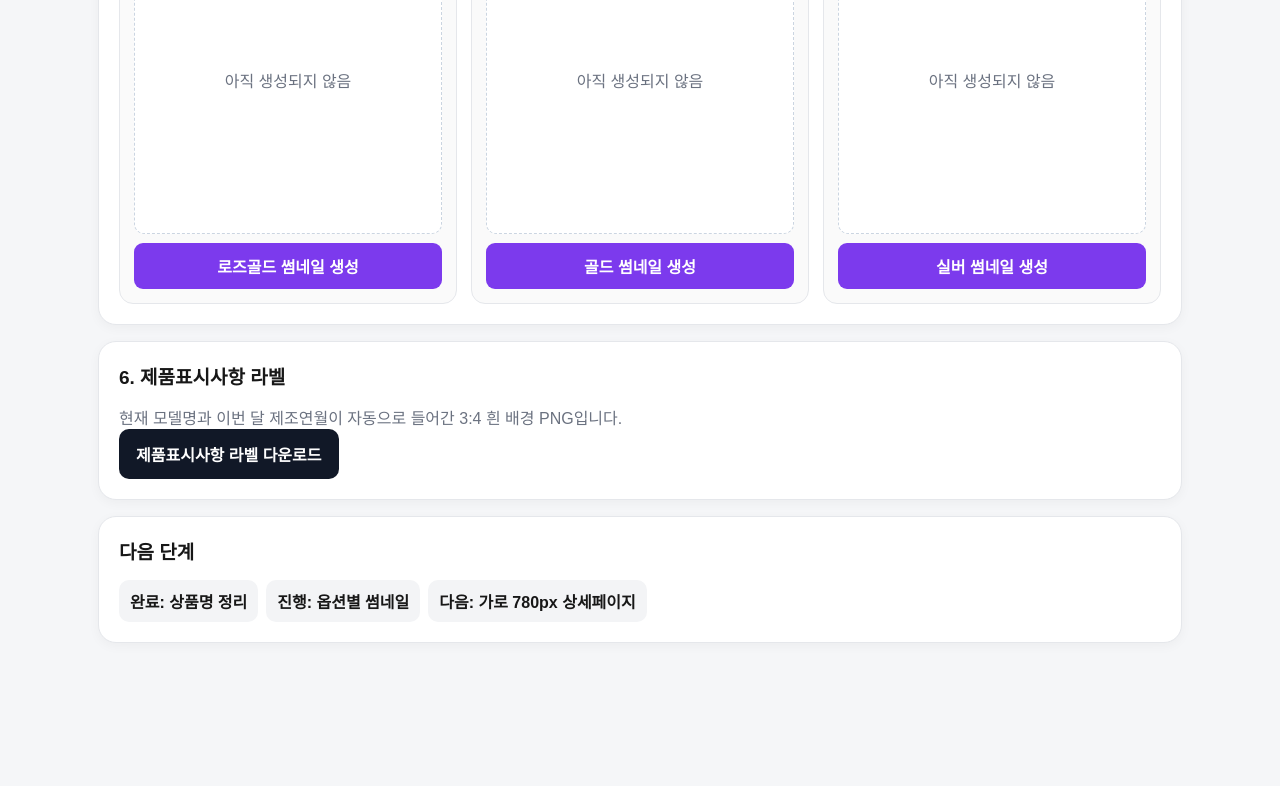
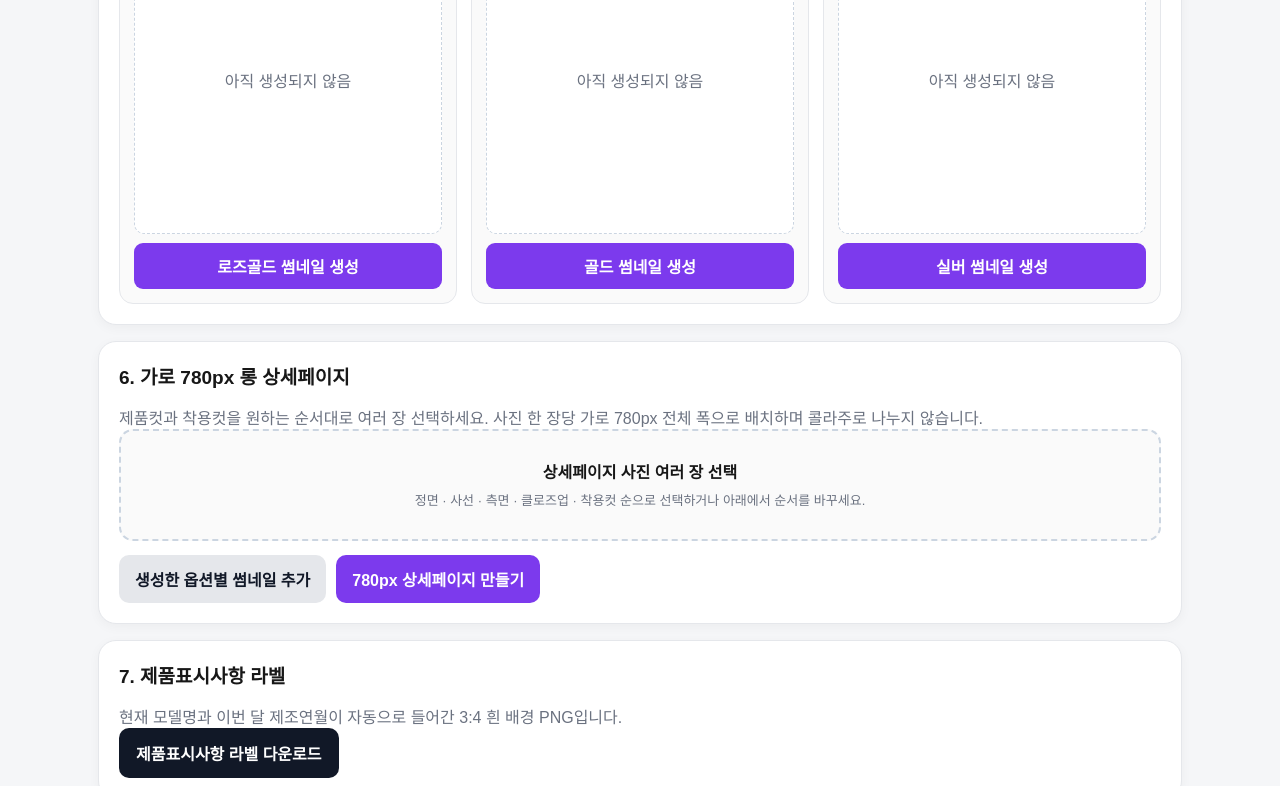
Before and after one commit to noidb/noidb-os, a Next.js app: page / in a window 1280 px wide. Shown: the part 2000-2786 px from the top of the page. Before the commit the page ends 2703 px from the top, so only its background shows below. Built offline with nearby package versions, Linux system fonts and the light colour scheme.

Commit message:
Add files via upload

```diff
--- a/app/globals.css
+++ b/app/globals.css
@@ -17,3 +17,32 @@
 .purple{background:#7c3aed;color:#fff}
 .labelButton{border:0;border-radius:10px;padding:13px 17px;font-weight:800;cursor:pointer}
 @media(max-width:760px){.thumbnailGrid{grid-template-columns:1fr}}
+
+.multiUpload{display:flex;flex-direction:column;align-items:center;justify-content:center;gap:8px;border:2px dashed #cbd5e1;border-radius:14px;padding:28px;text-align:center;background:#fafafa;cursor:pointer}
+.multiUpload input{display:none}
+.multiUpload span{font-size:13px;color:#6b7280;line-height:1.5}
+.detailActions{display:flex;gap:10px;margin-top:14px;flex-wrap:wrap}
+.detailActions button{border:0;border-radius:10px;padding:12px 16px;font-weight:800;cursor:pointer}
+.secondaryButton{background:#e5e7eb;color:#111827}
+.purpleButton{background:#7c3aed;color:#fff}
+.detailMessage{font-weight:700;color:#15803d;line-height:1.5}
+.detailList{display:grid;gap:10px;margin-top:16px}
+.detailItem{display:flex;gap:12px;align-items:center;border:1px solid #e5e7eb;border-radius:12px;padding:10px;background:#fafafa}
+.detailItem img{width:88px;height:88px;object-fit:cover;border-radius:9px;background:#fff}
+.detailItemInfo{flex:1;min-width:0}
+.detailItemInfo strong{display:block;overflow:hidden;text-overflow:ellipsis;white-space:nowrap}
+.detailItemButtons{display:flex;gap:7px;margin-top:9px;flex-wrap:wrap}
+.detailItemButtons button{border:0;border-radius:8px;padding:8px 11px;font-weight:700;cursor:pointer;background:#e5e7eb}
+.detailItemButtons button:disabled{opacity:.35;cursor:not-allowed}
+.detailItemButtons .removeButton{background:#fee2e2;color:#b91c1c}
+.detailResult{margin-top:22px}
+.detailResult h3{margin-bottom:12px}
+.detailPreviewFrame{max-height:750px;overflow:auto;border:1px solid #d1d5db;background:#e5e7eb;padding:8px;border-radius:12px}
+.detailPreviewFrame img{display:block;width:100%;max-width:780px;height:auto;margin:0 auto;background:#fff}
+.detailDownload{width:100%;border:0;border-radius:10px;padding:13px;margin-top:12px;font-weight:800;cursor:pointer}
+@media(max-width:760px){
+  .detailActions{flex-direction:column}
+  .detailActions button{width:100%}
+  .detailItem{align-items:flex-start}
+  .detailItem img{width:72px;height:72px}
+}
--- a/app/page.tsx
+++ b/app/page.tsx
@@ -17,6 +17,12 @@ type Analysis = {
 };
 
 type ThumbnailMap = Record<string, string>;
+
+type DetailImage = {
+  id: string;
+  name: string;
+  dataUrl: string;
+};
 
 const codeMap: Record<string, string> = {
   반지:"wr", 귀걸이:"we", 목걸이:"wn", 팔찌:"wb",
@@ -55,6 +61,9 @@ export default function Home() {
   const [message, setMessage] = useState("");
   const [thumbnails, setThumbnails] = useState<ThumbnailMap>({});
   const [thumbnailLoading, setThumbnailLoading] = useState("");
+  const [detailImages, setDetailImages] = useState<DetailImage[]>([]);
+  const [detailPreview, setDetailPreview] = useState("");
+  const [detailMessage, setDetailMessage] = useState("");
 
   const model = useMemo(() => {
     const no = product.modelNo.replace(/\D/g,"").padStart(4,"0");
@@ -164,6 +173,121 @@ export default function Home() {
     URL.revokeObjectURL(url);
   };
 
+  const onDetailImages = (e: ChangeEvent<HTMLInputElement>) => {
+    const files = Array.from(e.target.files ?? []);
+    if (!files.length) return;
+
+    Promise.all(
+      files.map(
+        file =>
+          new Promise<DetailImage>((resolve, reject) => {
+            const reader = new FileReader();
+            reader.onload = () =>
+              resolve({
+                id: `${Date.now()}-${Math.random()}`,
+                name: file.name,
+                dataUrl: String(reader.result ?? ""),
+              });
+            reader.onerror = reject;
+            reader.readAsDataURL(file);
+          })
+      )
+    )
+      .then(items => {
+        setDetailImages(prev => [...prev, ...items]);
+        setDetailMessage(`${items.length}장의 상세페이지 사진을 추가했습니다.`);
+      })
+      .catch(() => setDetailMessage("사진을 불러오지 못했습니다."));
+  };
+
+  const moveDetailImage = (index: number, direction: -1 | 1) => {
+    setDetailImages(prev => {
+      const next = [...prev];
+      const target = index + direction;
+      if (target < 0 || target >= next.length) return prev;
+      [next[index], next[target]] = [next[target], next[index]];
+      return next;
+    });
+    setDetailPreview("");
+  };
+
+  const removeDetailImage = (id: string) => {
+    setDetailImages(prev => prev.filter(item => item.id !== id));
+    setDetailPreview("");
+  };
+
+  const loadImage = (src: string) =>
+    new Promise<HTMLImageElement>((resolve, reject) => {
+      const img = new Image();
+      img.onload = () => resolve(img);
+      img.onerror = reject;
+      img.src = src;
+    });
+
+  const buildDetailPage = async () => {
+    if (!detailImages.length) {
+      setDetailMessage("상세페이지에 사용할 사진을 먼저 여러 장 선택해주세요.");
+      return;
+    }
+
+    setDetailMessage("780px 롱 상세페이지를 만들고 있습니다...");
+    try {
+      const width = 780;
+      const gap = 16;
+      const prepared = await Promise.all(
+        detailImages.map(async item => {
+          const img = await loadImage(item.dataUrl);
+          const height = Math.max(1, Math.round((img.height / img.width) * width));
+          return { img, height };
+        })
+      );
+
+      const totalHeight =
+        prepared.reduce((sum, item) => sum + item.height, 0) +
+        gap * Math.max(0, prepared.length - 1);
+
+      const canvas = document.createElement("canvas");
+      canvas.width = width;
+      canvas.height = totalHeight;
+      const ctx = canvas.getContext("2d");
+      if (!ctx) throw new Error("캔버스를 만들 수 없습니다.");
+
+      ctx.fillStyle = "#FFFFFF";
+      ctx.fillRect(0, 0, width, totalHeight);
+
+      let y = 0;
+      for (const item of prepared) {
+        ctx.drawImage(item.img, 0, y, width, item.height);
+        y += item.height + gap;
+      }
+
+      const dataUrl = canvas.toDataURL("image/jpeg", 0.94);
+      setDetailPreview(dataUrl);
+      setDetailMessage(
+        `상세페이지 완성: 가로 780px · 사진 ${detailImages.length}장 · 세로 ${totalHeight}px`
+      );
+    } catch (error) {
+      setDetailMessage(
+        `오류: ${error instanceof Error ? error.message : "상세페이지 생성 실패"}`
+      );
+    }
+  };
+
+  const addGeneratedThumbnailsToDetail = () => {
+    const items = Object.entries(thumbnails).map(([option, dataUrl]) => ({
+      id: `${Date.now()}-${option}-${Math.random()}`,
+      name: `${option} 썸네일`,
+      dataUrl,
+    }));
+    if (!items.length) {
+      setDetailMessage("먼저 옵션별 썸네일을 생성해주세요.");
+      return;
+    }
+    setDetailImages(prev => [...prev, ...items]);
+    setDetailPreview("");
+    setDetailMessage(`생성된 썸네일 ${items.length}장을 상세페이지 목록에 추가했습니다.`);
+  };
+
   const generateThumbnail = async (option: string) => {
     if (!imageDataUrl) {
       setMessage("먼저 제품사진을 선택해주세요.");
@@ -247,8 +371,8 @@ export default function Home() {
   return (
     <main className="shell">
       <header className="hero">
-        <div><p className="eyebrow">NOID-B OS V4</p><h1>AI 상품등록 도우미</h1>
-        <p className="sub">상품명을 깔끔하게 정리하고 옵션별 썸네일과 제품표시사항을 생성합니다.</p></div>
+        <div><p className="eyebrow">NOID-B OS V5</p><h1>AI 상품등록 도우미</h1>
+        <p className="sub">상품정보·옵션별 썸네일·780px 롱 상세페이지를 한 번에 만듭니다.</p></div>
         <span className="pill">AI 사진분석</span>
       </header>
 
@@ -353,14 +477,81 @@ export default function Home() {
         </div>
 
         <div className="card full">
-          <h2>6. 제품표시사항 라벨</h2>
+          <h2>6. 가로 780px 롱 상세페이지</h2>
+          <p className="note">
+            제품컷과 착용컷을 원하는 순서대로 여러 장 선택하세요.
+            사진 한 장당 가로 780px 전체 폭으로 배치하며 콜라주로 나누지 않습니다.
+          </p>
+
+          <label className="multiUpload">
+            <input type="file" accept="image/*" multiple onChange={onDetailImages} />
+            <strong>상세페이지 사진 여러 장 선택</strong>
+            <span>정면 · 사선 · 측면 · 클로즈업 · 착용컷 순으로 선택하거나 아래에서 순서를 바꾸세요.</span>
+          </label>
+
+          <div className="detailActions">
+            <button className="secondaryButton" onClick={addGeneratedThumbnailsToDetail}>
+              생성한 옵션별 썸네일 추가
+            </button>
+            <button className="purpleButton" onClick={buildDetailPage}>
+              780px 상세페이지 만들기
+            </button>
+          </div>
+
+          {detailMessage && <p className="detailMessage">{detailMessage}</p>}
+
+          {detailImages.length > 0 && (
+            <div className="detailList">
+              {detailImages.map((item, index) => (
+                <div className="detailItem" key={item.id}>
+                  <img src={item.dataUrl} alt={item.name} />
+                  <div className="detailItemInfo">
+                    <strong>{index + 1}. {item.name}</strong>
+                    <div className="detailItemButtons">
+                      <button disabled={index === 0} onClick={() => moveDetailImage(index, -1)}>
+                        위로
+                      </button>
+                      <button
+                        disabled={index === detailImages.length - 1}
+                        onClick={() => moveDetailImage(index, 1)}
+                      >
+                        아래로
+                      </button>
+                      <button className="removeButton" onClick={() => removeDetailImage(item.id)}>
+                        삭제
+                      </button>
+                    </div>
+                  </div>
+                </div>
+              ))}
+            </div>
+          )}
+
+          {detailPreview && (
+            <div className="detailResult">
+              <h3>완성된 상세페이지 미리보기</h3>
+              <div className="detailPreviewFrame">
+                <img src={detailPreview} alt="780px 롱 상세페이지" />
+              </div>
+              <button
+                className="green detailDownload"
+                onClick={() => downloadDataUrl(detailPreview, `${model}_상세페이지_780px.jpg`)}
+              >
+                상세페이지 다운로드
+              </button>
+            </div>
+          )}
+        </div>
+
+        <div className="card full">
+          <h2>7. 제품표시사항 라벨</h2>
           <p className="note">현재 모델명과 이번 달 제조연월이 자동으로 들어간 3:4 흰 배경 PNG입니다.</p>
           <button className="dark labelButton" onClick={downloadLabel}>제품표시사항 라벨 다운로드</button>
         </div>
 
         <div className="card full">
           <h2>다음 단계</h2>
-          <div className="steps"><span>완료: 상품명 정리</span><span>진행: 옵션별 썸네일</span><span>다음: 가로 780px 상세페이지</span></div>
+          <div className="steps"><span>완료: 상품명 정리</span><span>완료: 옵션별 썸네일</span><span>완료: 780px 상세페이지</span><span>다음: AI 추가각도·착용컷 생성</span></div>
         </div>
       </section>
     </main>
```
Also changed, not shown: 1 other file (tests, documents, lock files or other folders).
